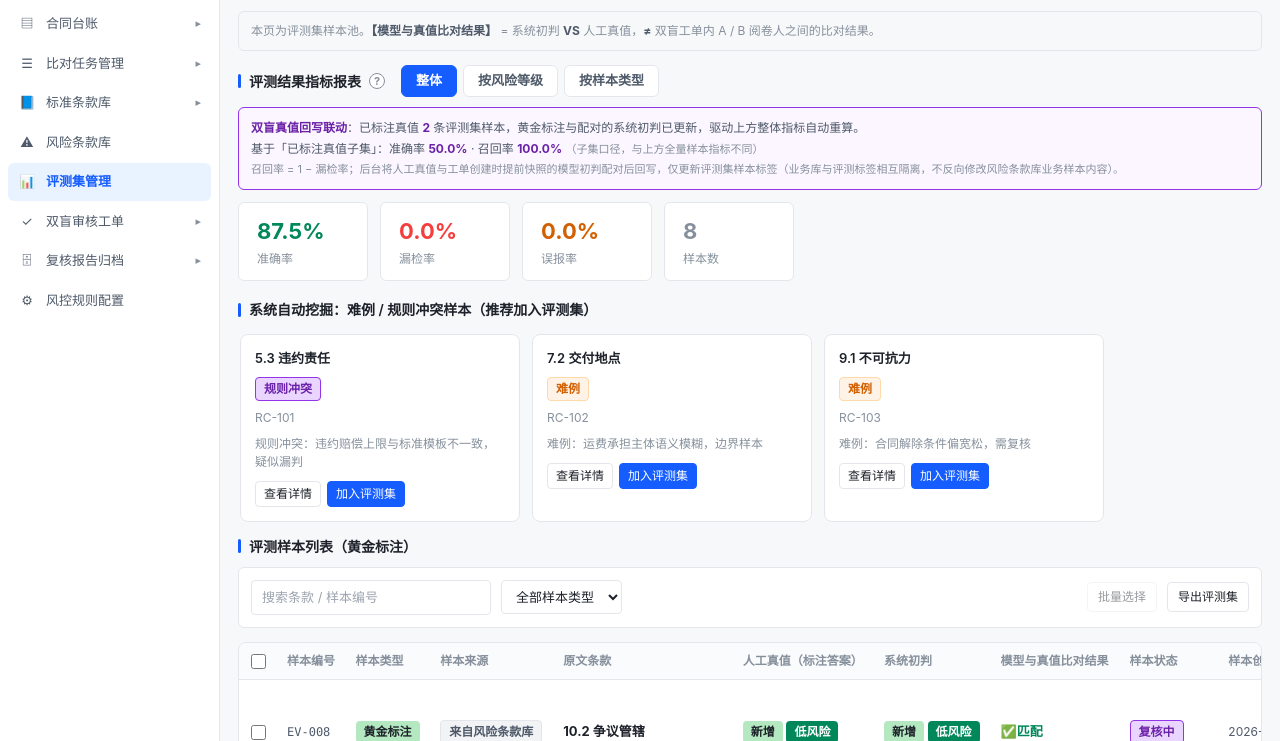
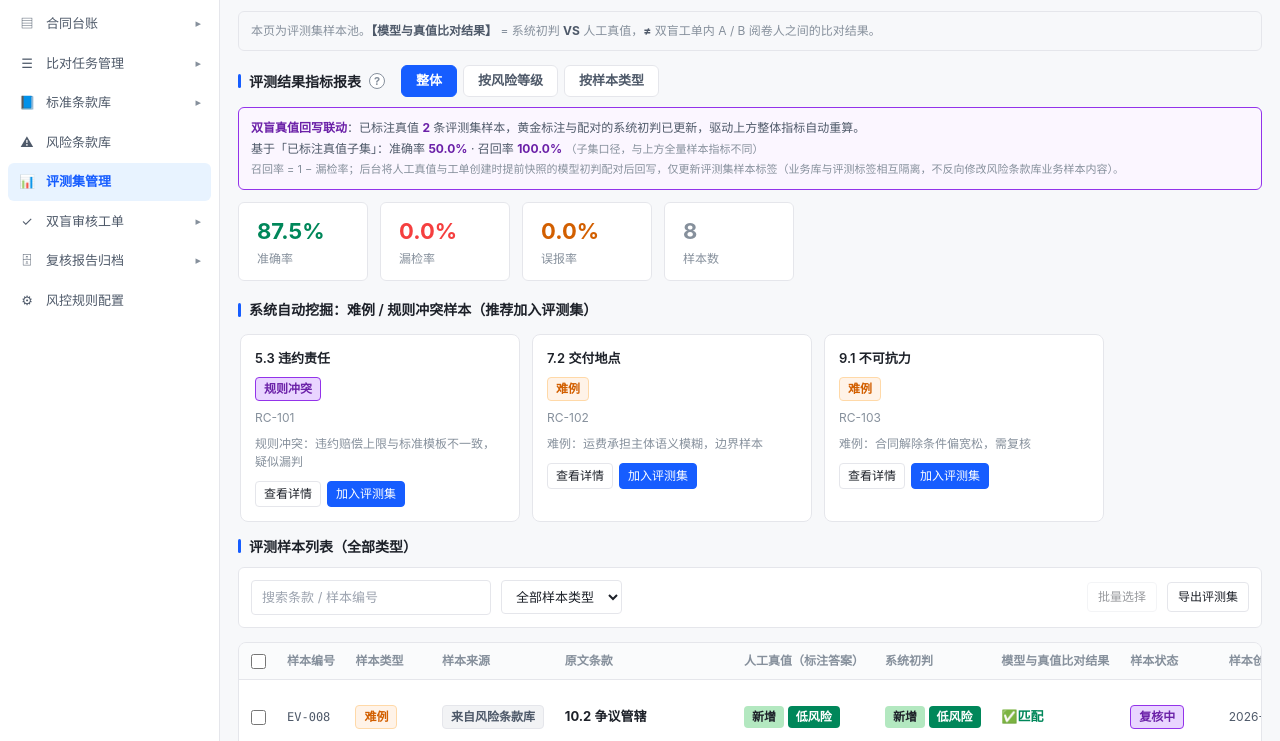
Before and after one commit to Hhhhu3494/contract-compare-assistant-demo, a plain HTML site: page page10.html in a window 1280 px wide. Shown: the part 59-800 px from the top of the page. Drawn offline with Linux system fonts and the light colour scheme.

Commit message:
页面10：样本类型混入难例/规则冲突 + 法务角色隐藏「移除」按钮（角色切换实时生效）

```diff
--- a/page10.html
+++ b/page10.html
@@ -314,7 +314,7 @@
         <div class="rec-row" id="recRow"></div>
 
         <!-- 评测样本列表 -->
-        <div class="sec-title tight"><span class="line"></span>评测样本列表（黄金标注）</div>
+        <div class="sec-title tight"><span class="line"></span>评测样本列表（全部类型）</div>
         <div class="filterbar">
           <input class="f-input" id="kw" placeholder="搜索条款 / 样本编号">
           <select class="f-select" id="fType">
@@ -498,14 +498,14 @@ function renderTruthLink(){
 
 // 评测样本（黄金标注：标准答案 vs 系统初判）
 const EVALS = [
-  {id:'EV-001', type:'黄金标注', clause:'3.2 付款账期',       golden:{status:'mod',risk:'mid'},  sys:{status:'mod',risk:'mid'},  srcCase:'d1', source:SRC_LIB, created:'2026-09-03 09:20'},
-  {id:'EV-002', type:'黄金标注', clause:'4.1 质量标准',       golden:{status:'same',risk:'none'}, sys:{status:'same',risk:'none'}, srcCase:'d2', source:SRC_LIB, created:'2026-09-08 14:05'},
-  {id:'EV-003', type:'黄金标注', clause:'5.3 违约责任',       golden:{status:'del',risk:'high'}, sys:{status:'del',risk:'high'},  srcCase:'d3', source:SRC_MINE, created:'2026-09-15 10:42'}, // 自动挖掘：违约赔偿上限边界样本
+  {id:'EV-001', type:'难例',     clause:'3.2 付款账期',       golden:{status:'mod',risk:'mid'},  sys:{status:'mod',risk:'mid'},  srcCase:'d1', source:SRC_LIB, created:'2026-09-03 09:20'},
+  {id:'EV-002', type:'规则冲突', clause:'4.1 质量标准',       golden:{status:'same',risk:'none'}, sys:{status:'same',risk:'none'}, srcCase:'d2', source:SRC_LIB, created:'2026-09-08 14:05'},
+  {id:'EV-003', type:'规则冲突', clause:'5.3 违约责任',       golden:{status:'del',risk:'high'}, sys:{status:'del',risk:'high'},  srcCase:'d3', source:SRC_MINE, created:'2026-09-15 10:42'}, // 自动挖掘：违约赔偿上限边界样本
   {id:'EV-004', type:'黄金标注', clause:'6.1 保密义务',       golden:{status:'add',risk:'low'},  sys:{status:'add',risk:'low'},  srcCase:'d4', source:SRC_LIB, created:'2026-09-28 16:18'},
   {id:'EV-005', type:'黄金标注', clause:'7.2 交付地点',       golden:{status:'mod',risk:'mid'},  sys:{status:'mod',risk:'mid'},  srcCase:'d5', source:SRC_LIB, created:'2026-10-09 11:07'},
-  {id:'EV-006', type:'黄金标注', clause:'8.4 知识产权',       golden:{status:'del',risk:'high'}, sys:{status:'add',risk:'low'},  srcCase:'d6', source:SRC_MINE, created:'2026-10-17 15:33', truthLabeled:true}, // 演示种子态：真值待仲裁（人工真值存在，模型与真值不匹配）
-  {id:'EV-007', type:'黄金标注', clause:'9.1 不可抗力',       golden:{status:'mod',risk:'mid'},  sys:{status:'mod',risk:'mid'},  srcCase:'d7', source:SRC_MINE, created:'2026-10-26 09:48', truthLabeled:true}, // 演示种子态：真值已生效（人工真值与系统初判一致）
-  {id:'EV-008', type:'黄金标注', clause:'10.2 争议管辖',      golden:{status:'add',risk:'low'},  sys:{status:'add',risk:'low'},  srcCase:'d8', source:SRC_LIB, created:'2026-11-04 13:26', woStatus:'blind'} // 演示种子态：复核中（已发起双盲复核，工单流转中）
+  {id:'EV-006', type:'难例',     clause:'8.4 知识产权',       golden:{status:'del',risk:'high'}, sys:{status:'add',risk:'low'},  srcCase:'d6', source:SRC_MINE, created:'2026-10-17 15:33', truthLabeled:true}, // 演示种子态：真值待仲裁（人工真值存在，模型与真值不匹配）
+  {id:'EV-007', type:'规则冲突', clause:'9.1 不可抗力',       golden:{status:'mod',risk:'mid'},  sys:{status:'mod',risk:'mid'},  srcCase:'d7', source:SRC_MINE, created:'2026-10-26 09:48', truthLabeled:true}, // 演示种子态：真值已生效（人工真值与系统初判一致）
+  {id:'EV-008', type:'难例',     clause:'10.2 争议管辖',      golden:{status:'add',risk:'low'},  sys:{status:'add',risk:'low'},  srcCase:'d8', source:SRC_LIB, created:'2026-11-04 13:26', woStatus:'blind'} // 演示种子态：复核中（已发起双盲复核，工单流转中）
 ];
 
 // 系统自动挖掘的推荐样本（尚未加入评测集）
@@ -731,7 +731,7 @@ function renderTable(){
     const stk = sampleStatusKey(e);
     const stMeta = SAMPLE_STATUS[stk];
     const traceBtn='<button class="btn btn-sm btn-primary" onclick="traceCompare(\''+e.id+'\')">溯源原文比对视图</button>';
-    const removeBtn='<button class="btn btn-sm" onclick="doRemove(\''+e.id+'\')">移除</button>';
+    const removeBtn = state.role==='legal' ? '' : '<button class="btn btn-sm" onclick="doRemove(\''+e.id+'\')">移除</button>';
     let btns='';
     if(stk==='no_truth'){
       btns = (canLaunchBlind(e)
@@ -849,7 +849,7 @@ function bind(){
   });
   document.getElementById('kw').addEventListener('input',e=>{state.kw=e.target.value;state.page=1;renderTable();});
   document.getElementById('fType').addEventListener('change',e=>{state.type=e.target.value;state.page=1;renderTable();});
-  document.getElementById('roleSel').addEventListener('change',e=>{state.role=e.target.value;applyPerm();});
+  document.getElementById('roleSel').addEventListener('change',e=>{state.role=e.target.value;applyPerm();renderTable();});
   document.getElementById('runBtn').addEventListener('click',()=>{ if(state.role==='procurement'){toast('采购专员无评测权限');return;} runEval(); });
   document.getElementById('exportBtn').addEventListener('click',()=>{ if(state.role==='procurement'){toast('采购专员无导出权限');return;} doExport(); });
   /* 批量选择：行勾选 / 表头全选与半选 / 批量选择 / 取消选择 */
```
